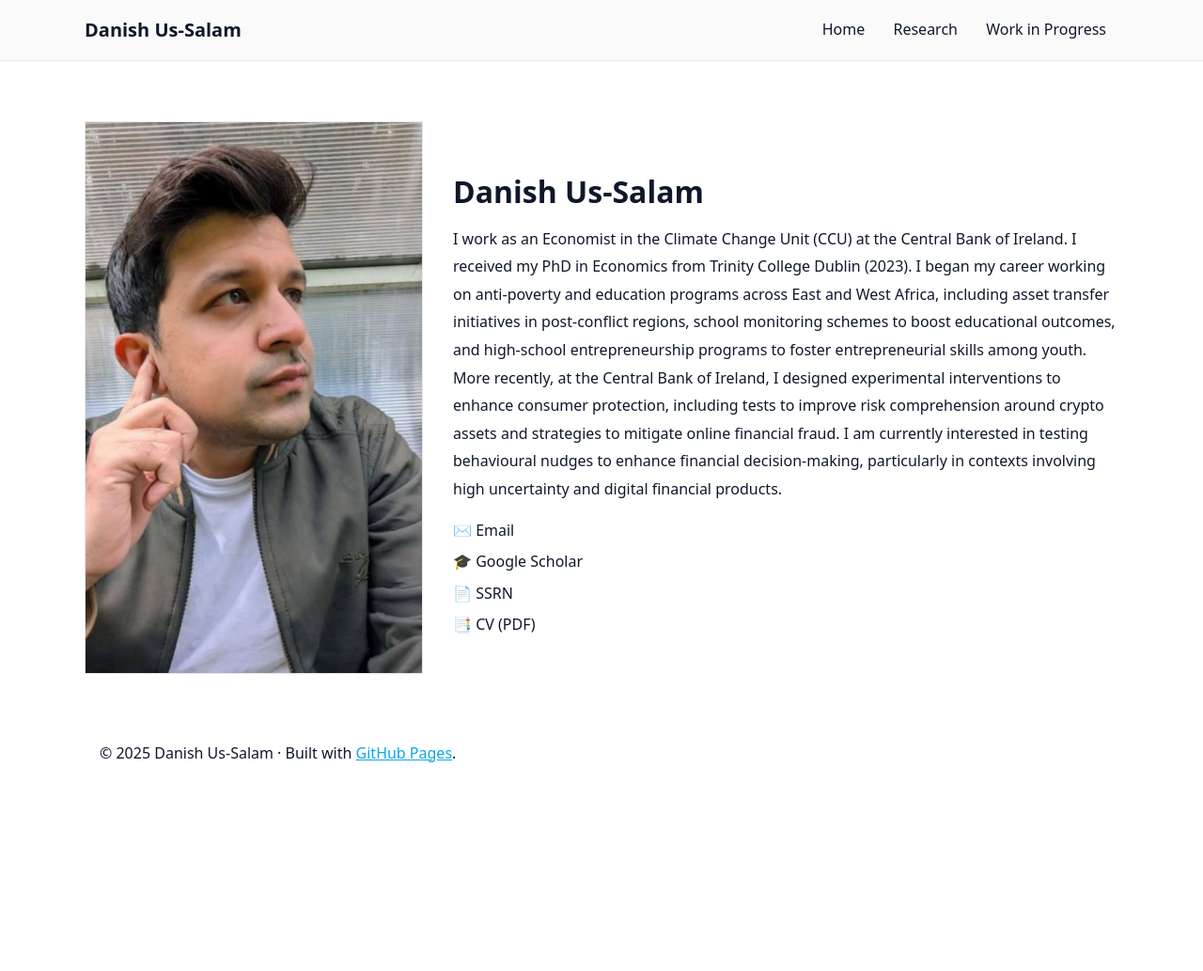
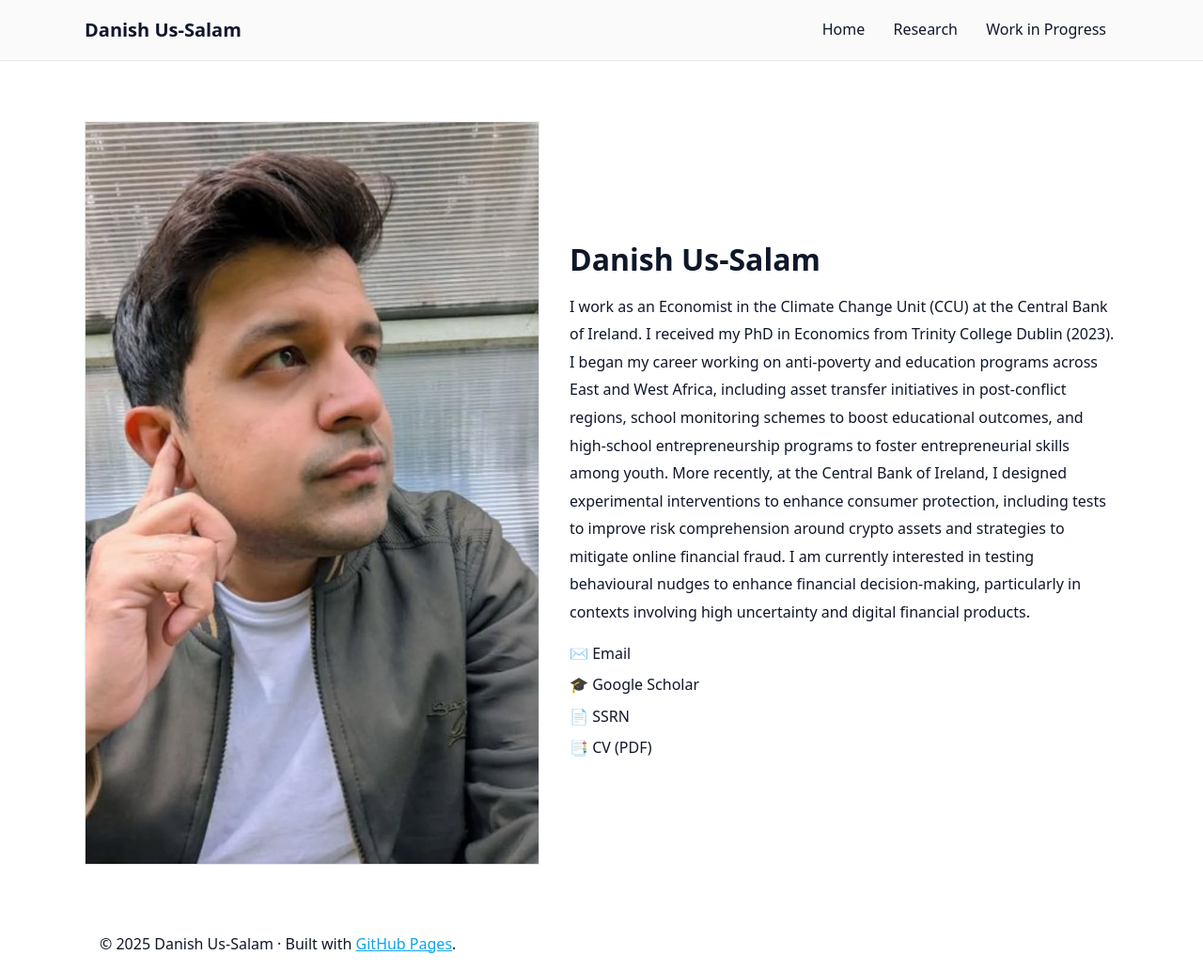
Before and after one commit to danishussalam/danishussalam.github.io, a Jekyll site: the page built from index.md, in a window 1280 px wide. Shown: the whole page at 94% size. Built offline with Jekyll 4.4.1, drawn with Linux system fonts in a browser that asks for light colours; before the commit the page ends 900 px from its top, so only the background shows below that.

Commit message:
Update style.css

```diff
--- a/assets/style.css
+++ b/assets/style.css
@@ -185,3 +185,7 @@ details.abstract > summary:hover {
   .about-hero { grid-template-columns: 1fr; }
   .profile-pic img { width: 100%; }
 }
+
+/* Make the left column narrower and the photo scale to it */
+.about-hero { grid-template-columns: 260px 1fr; }  /* try 220–300px */
+.profile-pic img { width: 100%; height: auto; }
```
